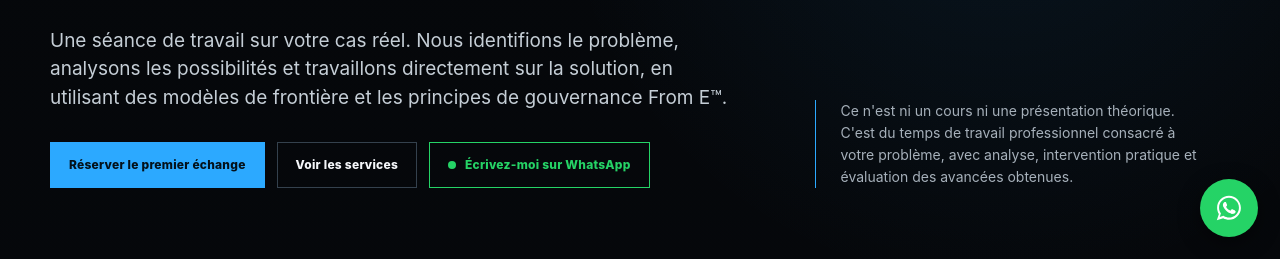
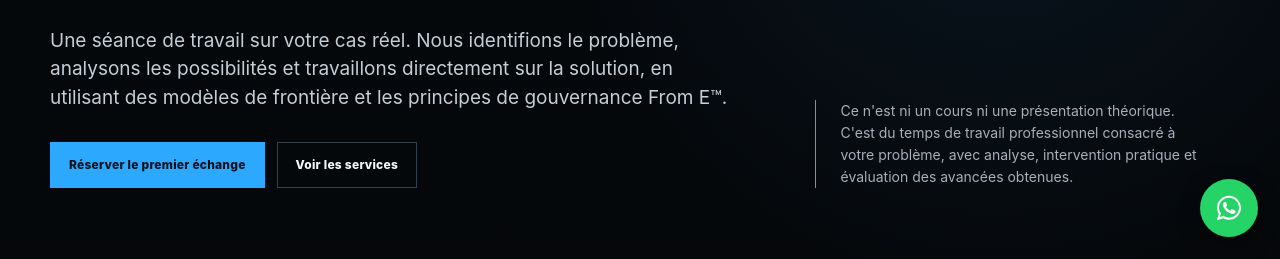
Before and after one commit to FromE-Labs/remarkable-beignet-d883fd, a plain HTML site: page fr/conseil/index.html in a window 1280 px wide. Shown: the part 541-800 px from the top of the page. Drawn offline with Linux system fonts and the light colour scheme; a script that the page names is missing.

Commit message:
Quitar el botón de WhatsApp del texto; queda solo el icono flotante
Co-Authored-By: Claude Opus 5.5 <noreply@anthropic.com>
Claude-Session: https://claude.ai/code/session_015kpVL7aVtnYauJmZJH35bW

```diff
--- a/assets/site.css
+++ b/assets/site.css
@@ -75,9 +75,6 @@ nav{
 }
 .btn:hover{transform:translateY(-1px);filter:brightness(1.06)}
 .btn.secondary{background:transparent;border-color:#34414d;color:var(--text)}
-.btn.wa{background:transparent;border-color:#25d366;color:#25d366}
-.btn.wa::before{content:"";width:8px;height:8px;border-radius:50%;background:#25d366;margin-right:9px}
-.btn.wa:hover{background:rgba(37,211,102,.1)}
 .private{
   display:inline-flex;align-items:center;gap:9px;margin-bottom:28px;
   font-size:11px;letter-spacing:.15em;text-transform:uppercase;color:#c6d0d9;font-weight:760
--- a/fr/conseil/index.html
+++ b/fr/conseil/index.html
@@ -91,7 +91,6 @@
         <div class="hero-actions">
           <a class="btn" href="#reservar" data-service="free" data-label="Premier échange (15 min, gratuit)" data-scroll>Réserver le premier échange</a>
           <a class="btn secondary" href="#servicios">Voir les services</a>
-          <a class="btn wa" href="https://wa.me/34627761640?text=Bonjour%2C%20je%20viens%20de%20frome-one.com%20et%20je%20souhaite%20des%20informations%20sur%20" target="_blank" rel="noopener">Écrivez-moi sur WhatsApp</a>
         </div>
       </div>
       <div class="side-note">Ce n'est ni un cours ni une présentation théorique. C'est du temps de travail professionnel consacré à votre problème, avec analyse, intervention pratique et évaluation des avancées obtenues.</div>
```
Also changed, not shown: en/consulting/index.html (+0 -1 lines), en/index.html (+0 -1 lines), es/consultoria/index.html (+0 -1 lines), es/index.html (+0 -1 lines), fr/index.html (+0 -1 lines).
